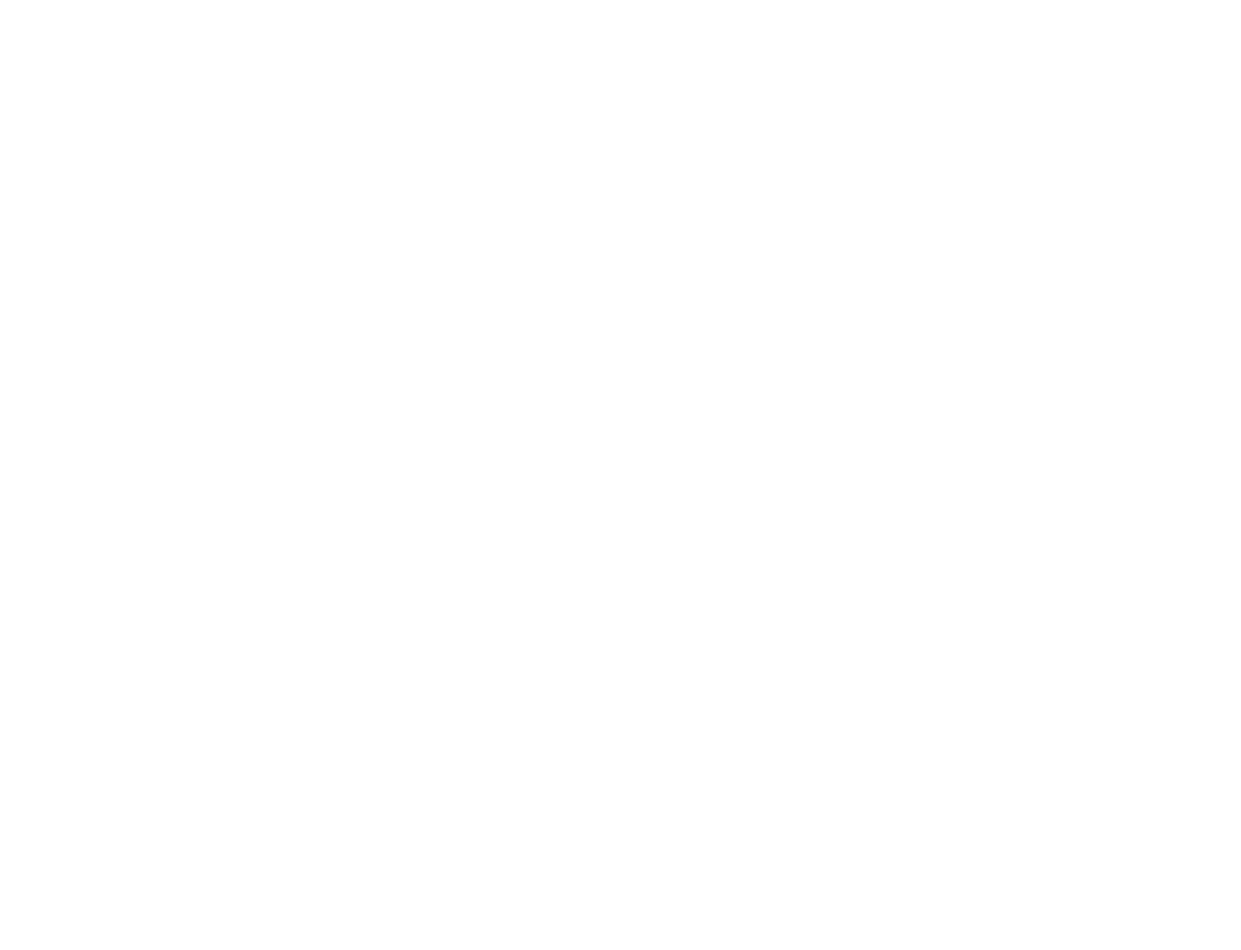
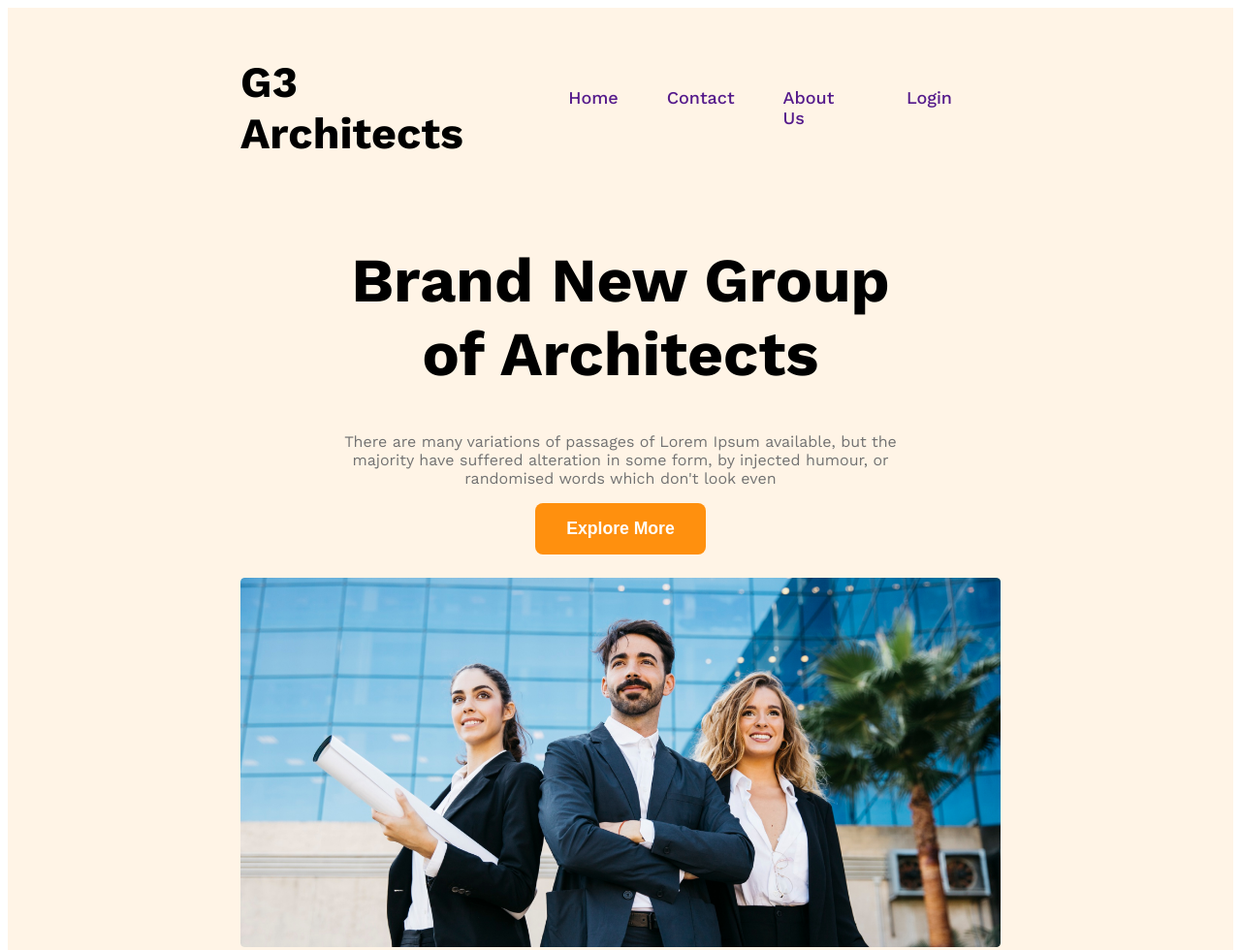
Before and after one commit to ruhul7983/g3_architecture, a plain HTML site: page index.html in a window 1280 px wide. Shown: the top 980 px of the page at 97% size. Before the commit the page ends 800 px from the top, so only its background shows below. Drawn offline with nearby package versions, Linux system fonts and the light colour scheme.

Commit message:
Banner done for PC

```diff
--- a/index.html
+++ b/index.html
@@ -10,6 +10,34 @@
     <link rel="stylesheet" href="styles/home.css">
 </head>
 <body>
+    <header>
+        <nav>
+            <h3 class="nav-title">G3 Architects</h3>
+            <ul>
+                <li><a href="">Home</a></li>
+                <li><a href="">Contact</a></li>
+                <li><a href="">About Us</a></li>
+                <li><a href="">Login</a></li>
+            </ul>
+        </nav>
 
+        <div class="banner">
+            <div class="banner-content">
+                <h1 class="banner-title">Brand New Group of Architects</h1>
+            <p class="banner-des">There are many variations of passages of Lorem Ipsum available, but the majority have suffered alteration in some form, by injected humour, or randomised words which don't look even</p>
+            <button class="btn-primary">
+                Explore More
+            </button>
+            </div>
+            <img class="banner-img" src="images/banner.png" alt="">
+        </div>
+
+    </header>
+    <main>
+
+    </main>
+    <footer>
+
+    </footer>
 </body>
 </html>
--- a/styles/home.css
+++ b/styles/home.css
@@ -1,3 +1,63 @@
-body{
+body {
     font-family: "Work Sans", sans-serif;
 }
+
+.btn-primary {
+    background: #FF900E;
+    border-radius: 8px;
+    color: white;
+    padding: 1rem 2rem;
+    border: none;
+    font-size: 1.1rem;
+    font-weight: 600;
+}
+
+/* Header Style */
+header {
+    background: rgba(255, 144, 14, 0.10);
+    padding: 5px 240px;
+}
+
+.nav-title {
+    font-size: 2.8rem;
+    font-weight: 700;
+}
+
+nav {
+    display: flex;
+    justify-content: space-between;
+    align-items: center;
+}
+
+nav ul {
+    display: flex;
+}
+
+nav ul li {
+    list-style: none;
+    margin-right: 50px;
+    font-size: 18px;
+    font-weight: 500;
+}
+
+nav ul li a {
+    text-decoration: none;
+}
+/* Banner Styles */
+
+
+.banner-content{
+    max-width: 600px;
+    text-align: center;
+    margin: 0 auto;
+}
+.banner-des{
+    color: #727272;
+}
+.banner-title{
+    font-size: 4rem;
+}
+.banner-img{
+    margin-top: 1.5rem;
+    max-width: 100%;
+}
```
